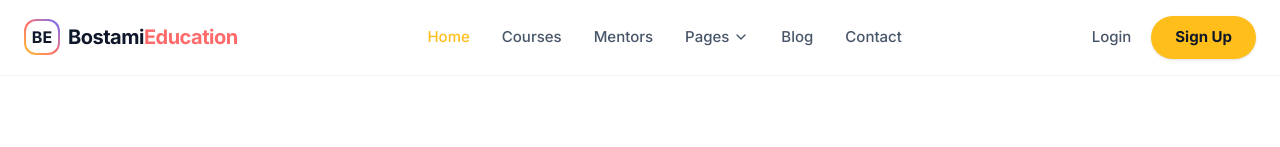
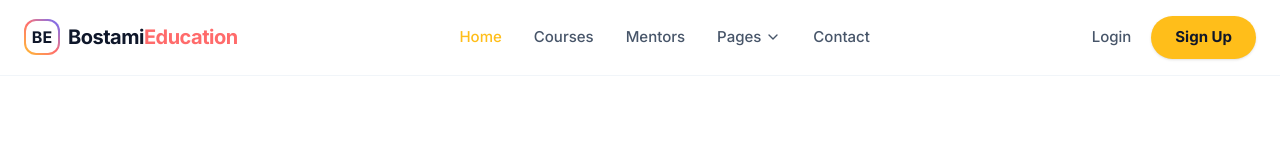
Before and after one commit to Rakibul-Hasan-max/bostamieducation, a Next.js app: page / in a window 1280 px wide. Shown: the top 147 px of the page. Built offline with nearby package versions, Linux system fonts and the light colour scheme.

Commit message:
refactor: remove blog links from navigation and update contact information in footer

```diff
--- a/src/components/layout/Footer.tsx
+++ b/src/components/layout/Footer.tsx
@@ -69,9 +69,6 @@ export default function Footer() {
                 <Link href="/mentors" className="hover:text-brand-coral transition-colors">Mentors</Link>
               </li>
               <li>
-                <Link href="/blog" className="hover:text-brand-coral transition-colors">Blog</Link>
-              </li>
-              <li>
                 <Link href="/contact" className="hover:text-brand-coral transition-colors">Contact</Link>
               </li>
             </ul>
@@ -106,11 +103,11 @@ export default function Footer() {
               </li>
               <li className="flex items-center gap-2">
                 <Phone className="h-4 w-4 text-brand-slate shrink-0" />
-                <span>+1 (234) 567-890</span>
+                <span>+880 176888 3213</span>
               </li>
               <li className="flex items-start gap-2">
                 <MapPin className="h-4 w-4 text-brand-slate shrink-0 mt-0.5" />
-                <span>123 Education St, New York, NY 10001</span>
+                <span>Uttara Sector 7, Road 1, Dhaka, Bangladesh</span>
               </li>
             </ul>
           </div>
--- a/src/components/layout/Navbar.tsx
+++ b/src/components/layout/Navbar.tsx
@@ -49,9 +49,6 @@ export default function Navbar() {
               </Link>
             </div>
           </div>
-          <Link href="/blog" className="text-[15px] font-medium text-brand-slate hover:text-brand-navy transition-colors">
-            Blog
-          </Link>
           <Link href="/contact" className="text-[15px] font-medium text-brand-slate hover:text-brand-navy transition-colors">
             Contact
           </Link>
@@ -112,13 +109,6 @@ export default function Navbar() {
               Pages
             </Link>
             <Link
-              href="/blog"
-              onClick={() => setIsOpen(false)}
-              className="text-[15px] font-medium text-brand-slate hover:text-brand-navy"
-            >
-              Blog
-            </Link>
-            <Link
               href="/contact"
               onClick={() => setIsOpen(false)}
               className="text-[15px] font-medium text-brand-slate hover:text-brand-navy"
```
